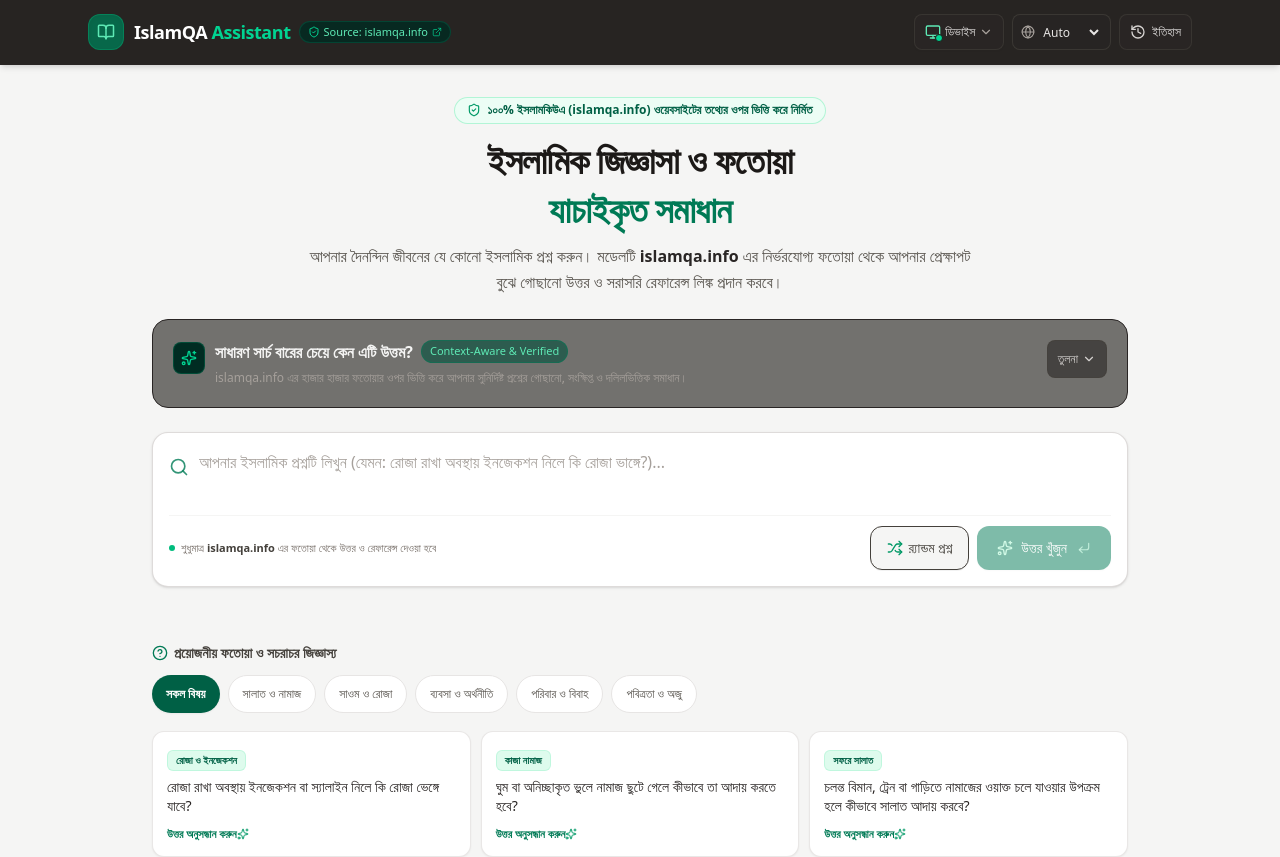
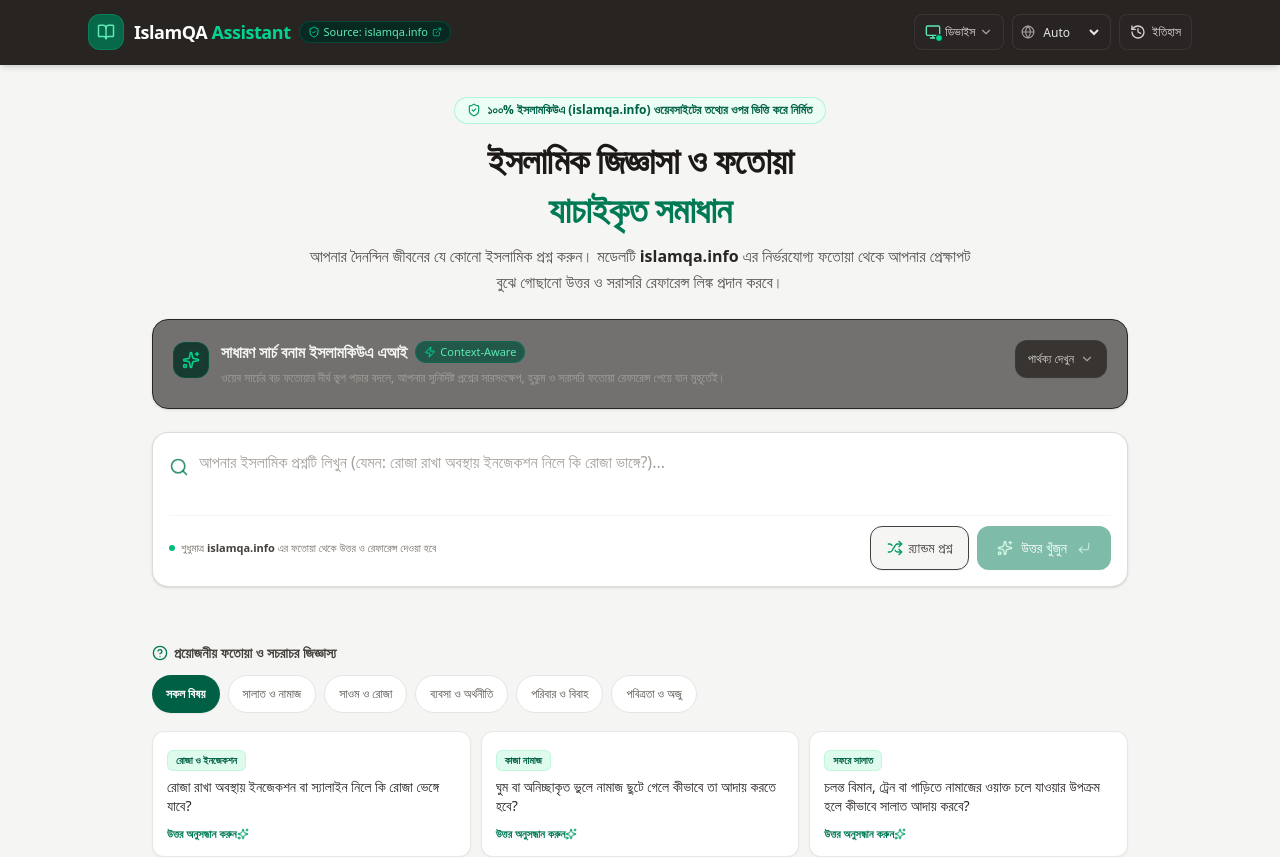
Before and after one commit to imran-shorif/IslamQA_Assistant, a React (Vite) app: page / in a window 1280 px wide. Shown: the top 857 px of the page. Built offline with nearby package versions, Linux system fonts and the light colour scheme.

Commit message:
refactor: implement scroll reveal animations
Introduce `useScrollReveal` hook and `ScrollReveal` component to enhance UI entry transitions. Removed redundant disclaimer from `AnswerCard` to streamline the content layout.

```diff
--- a/src/components/AnswerCard.tsx
+++ b/src/components/AnswerCard.tsx
@@ -10,7 +10,6 @@
   Share2,
   ZoomIn,
   ZoomOut,
-  AlertCircle,
 } from "lucide-react";
 import { QnAResponse } from "../types";
 import { SourceCard } from "./SourceCard";
@@ -243,24 +242,6 @@
             </div>
           )}
         </div>
-
-        {/* Scholarly / AI Disclaimer */}
-        <div className="mt-5 pt-3.5 border-t border-stone-100 dark:border-stone-800 flex items-start gap-2.5 text-xs text-stone-600 dark:text-stone-300 bg-stone-50/80 dark:bg-stone-850/60 p-3 sm:p-3.5 rounded-xl leading-relaxed">
-          <AlertCircle className="w-4 h-4 text-amber-600 dark:text-amber-500 shrink-0 mt-0.5" />
-          <p>
-            <strong className="text-stone-800 dark:text-stone-200 font-semibold">AI Disclaimer:</strong>{" "}
-            This tool is intended for educational and informational purposes only. Its responses are based on content from{" "}
-            <a
-              href="https://islamqa.info"
-              target="_blank"
-              rel="noopener noreferrer"
-              className="text-emerald-700 dark:text-emerald-400 hover:underline font-medium"
-            >
-              IslamQA.info
-            </a>{" "}
-            and should not be treated as a personal fatwa or a substitute for qualified scholarly guidance. For complex or sensitive matters, please consult a qualified Islamic scholar.
-          </p>
-        </div>
       </div>
     </article>
   );
--- a/src/components/ComparisonBanner.tsx
+++ b/src/components/ComparisonBanner.tsx
@@ -1,68 +1,92 @@
 import React, { useState } from "react";
-import { Sparkles, CheckCircle2, XCircle, ChevronDown, ChevronUp } from "lucide-react";
+import { Sparkles, CheckCircle2, XCircle, ChevronDown, ChevronUp, Zap, ShieldCheck } from "lucide-react";
+import { ScrollReveal } from "./ScrollReveal";
 
 export const ComparisonBanner: React.FC = () => {
   const [isExpanded, setIsExpanded] = useState(false);
 
   return (
-    <section className="bg-stone-900/60 border border-stone-800 rounded-2xl p-3.5 sm:p-5 mb-5 sm:mb-6 text-stone-200">
-      <div className="flex items-start justify-between gap-2.5">
-        <div className="flex items-start gap-2.5 min-w-0">
-          <div className="w-8 h-8 rounded-lg bg-emerald-950 border border-emerald-800/60 flex items-center justify-center text-emerald-400 shrink-0 mt-0.5">
-            <Sparkles className="w-4 h-4" />
+    <ScrollReveal animation="fade-up" delay={100} className="mb-5 sm:mb-6">
+      <section className="bg-stone-900/60 dark:bg-stone-900/80 border border-stone-800 dark:border-stone-800/90 rounded-2xl p-3.5 sm:p-5 text-stone-200 shadow-sm backdrop-blur-xs">
+        <div className="flex items-start justify-between gap-3">
+          <div className="flex items-start gap-3 min-w-0">
+            <div className="w-9 h-9 rounded-xl bg-emerald-950/80 border border-emerald-800/60 flex items-center justify-center text-emerald-400 shrink-0 mt-0.5 shadow-inner">
+              <Sparkles className="w-4.5 h-4.5" />
             </div>
             <div className="min-w-0">
-            <h3 className="text-sm sm:text-base font-semibold text-stone-100 flex flex-wrap items-center gap-1.5 sm:gap-2">
-              <span>সাধারণ সার্চ বারের চেয়ে কেন এটি উত্তম?</span>
-              <span className="text-[10px] sm:text-[11px] font-normal px-2 py-0.5 rounded-full bg-emerald-900/60 text-emerald-300 border border-emerald-700/50 shrink-0">
-                Context-Aware & Verified
+              <div className="flex flex-wrap items-center gap-2">
+                <h3 className="text-sm sm:text-base font-semibold text-stone-100">
+                  সাধারণ সার্চ বনাম ইসলামকিউএ এআই
+                </h3>
+                <span className="text-[10px] sm:text-[11px] font-medium px-2 py-0.5 rounded-full bg-emerald-900/70 text-emerald-300 border border-emerald-700/50 flex items-center gap-1">
+                  <Zap className="w-3 h-3 text-emerald-400" />
+                  Context-Aware
                 </span>
-            </h3>
-            <p className="text-xs text-stone-400 mt-1 leading-relaxed">
-              islamqa.info এর হাজার হাজার ফতোয়ার ওপর ভিত্তি করে আপনার সুনির্দিষ্ট প্রশ্নের গোছানো, সংক্ষিপ্ত ও দলিলভিত্তিক সমাধান।
+              </div>
+              <p className="text-xs text-stone-400 mt-1 leading-relaxed max-w-2xl">
+                ওয়েব সার্চের বড় ফতোয়ার দীর্ঘ স্তূপ পড়ার বদলে, আপনার সুনির্দিষ্ট প্রশ্নের সারসংক্ষেপ, হুকুম ও সরাসরি ফতোয়া রেফারেন্স পেয়ে যান মুহূর্তেই।
               </p>
             </div>
           </div>
 
           <button
             onClick={() => setIsExpanded(!isExpanded)}
-          className="min-h-[38px] px-2.5 py-1 text-xs text-stone-300 hover:text-white bg-stone-800/60 hover:bg-stone-800 active:scale-95 rounded-lg border border-stone-700/60 transition-all flex items-center gap-1 shrink-0 cursor-pointer"
+            className="min-h-[38px] px-3 py-1.5 text-xs text-stone-300 hover:text-white bg-stone-800/80 hover:bg-stone-750 active:scale-95 rounded-xl border border-stone-700/60 transition-all flex items-center gap-1.5 shrink-0 cursor-pointer shadow-xs"
             aria-expanded={isExpanded}
           >
-          <span>{isExpanded ? "সংক্ষেপ" : "তুলনা"}</span>
-          {isExpanded ? <ChevronUp className="w-3.5 h-3.5" /> : <ChevronDown className="w-3.5 h-3.5" />}
+            <span>{isExpanded ? "সংক্ষেপ" : "পার্থক্য দেখুন"}</span>
+            {isExpanded ? <ChevronUp className="w-3.5 h-3.5 text-stone-400" /> : <ChevronDown className="w-3.5 h-3.5 text-stone-400" />}
           </button>
         </div>
 
         {isExpanded && (
-        <div className="mt-3.5 pt-3.5 border-t border-stone-800/80 grid grid-cols-1 md:grid-cols-2 gap-3 text-xs">
+          <div className="mt-4 pt-4 border-t border-stone-800/80 grid grid-cols-1 md:grid-cols-2 gap-3 text-xs animate-in fade-in duration-300">
             {/* Default Search limitation */}
-          <div className="bg-stone-950/70 border border-red-950/40 rounded-xl p-3 sm:p-3.5 text-stone-300">
-            <div className="flex items-center gap-2 text-rose-400 font-semibold mb-2">
-              <XCircle className="w-4 h-4 shrink-0" />
-              <span>সাধারণ ওয়েব সার্চ বার (Traditional Search)</span>
+            <div className="bg-stone-950/60 border border-rose-950/50 rounded-xl p-3.5 text-stone-300">
+              <div className="flex items-center gap-2 text-rose-400 font-semibold mb-2.5">
+                <XCircle className="w-4 h-4 shrink-0 text-rose-400" />
+                <span>সাধারণ সার্চ ইঞ্জিন (Traditional Search)</span>
               </div>
-            <ul className="space-y-1.5 text-stone-400 leading-relaxed">
-              <li>• প্রাসঙ্গিক শব্দে সার্চ দিলে কেবল আর্টিকেল ও বড় ফতোয়ার স্তূপ দেখায়।</li>
-              <li>• নিজে থেকে কোনো নির্দিষ্ট সিদ্ধান্ত বা মূল হুকুম গুছিয়ে বলে না।</li>
-              <li>• নিজের বাস্তব পরিস্থিতির সাথে মিলিয়ে উত্তর পেতে দীর্ঘ লেখা পড়তে হয়।</li>
+              <ul className="space-y-2 text-stone-400 leading-relaxed text-[11px] sm:text-xs">
+                <li className="flex items-start gap-1.5">
+                  <span className="text-rose-500 font-bold">•</span>
+                  <span>প্রাসঙ্গিক কীওয়ার্ডে সার্চ দিলে শত শত দীর্ঘ আর্টিকেল ও বড় ফতোয়ার লিঙ্ক এনে দেয়।</span>
+                </li>
+                <li className="flex items-start gap-1.5">
+                  <span className="text-rose-500 font-bold">•</span>
+                  <span>সরাসরি নির্দিষ্ট সিদ্ধান্ত বা 'জায়েজ/না-জায়েজ' হুকুম আলাদা করে চিহ্নিত করে না।</span>
+                </li>
+                <li className="flex items-start gap-1.5">
+                  <span className="text-rose-500 font-bold">•</span>
+                  <span>নিজের বাস্তব পরিস্থিতির সাথে উত্তর মেলাতে ঘণ্টার পর ঘণ্টা দীর্ঘ লেখা খুঁজতে হয়।</span>
+                </li>
               </ul>
             </div>
 
             {/* Our AI model advantages */}
-          <div className="bg-emerald-950/30 border border-emerald-800/40 rounded-xl p-3 sm:p-3.5 text-stone-300">
-            <div className="flex items-center gap-2 text-emerald-400 font-semibold mb-2">
-              <CheckCircle2 className="w-4 h-4 shrink-0" />
+            <div className="bg-emerald-950/30 border border-emerald-800/50 rounded-xl p-3.5 text-stone-300">
+              <div className="flex items-center gap-2 text-emerald-400 font-semibold mb-2.5">
+                <CheckCircle2 className="w-4 h-4 shrink-0 text-emerald-400" />
                 <span>ইসলামকিউএ এআই সহকারী (Synthesized Q&A)</span>
               </div>
-            <ul className="space-y-1.5 text-stone-300 leading-relaxed">
-              <li>• আপনার প্রশ্নের প্রেক্ষাপট ও শর্ত পুঙ্খানুপুঙ্খ বুঝে পয়েন্ট আকারে জবাব দেয়।</li>
-              <li>• <strong className="text-white">একক সোর্স:</strong> সম্পূর্ণভাবে <span className="underline decoration-emerald-500">islamqa.info</span> এর ফতোয়া থেকে তথ্য নেয়; বাইরে থেকে কিছুই বানায় না।</li>
-              <li>• উত্তরের শেষে সরাসরি আসল ফতোয়ার লিঙ্ক ও নম্বর রেফারেন্স হিসেবে যুক্ত থাকে।</li>
+              <ul className="space-y-2 text-stone-300 leading-relaxed text-[11px] sm:text-xs">
+                <li className="flex items-start gap-1.5">
+                  <span className="text-emerald-400 font-bold">✓</span>
+                  <span>আপনার প্রশ্নের প্রেক্ষাপট বুঝে প্রথমেই <strong>মূল হুকুম ও সারসংক্ষেপ</strong> তুলে ধরে।</span>
+                </li>
+                <li className="flex items-start gap-1.5">
+                  <span className="text-emerald-400 font-bold">✓</span>
+                  <span><strong>একক নির্ভরযোগ্য সোর্স:</strong> সম্পূর্ণভাবে <span className="text-emerald-300 font-medium">islamqa.info</span> এর ফতোয়া থেকে তথ্য সংকলন করে।</span>
+                </li>
+                <li className="flex items-start gap-1.5">
+                  <span className="text-emerald-400 font-bold">✓</span>
+                  <span>উত্তরের শেষে প্রতিটি তথ্যের পক্ষে আসল ফতোয়ার লাইভ লিঙ্ক ও নম্বর যুক্ত থাকে।</span>
+                </li>
               </ul>
             </div>
           </div>
         )}
       </section>
+    </ScrollReveal>
   );
 };
--- /dev/null
+++ b/src/components/ScrollReveal.tsx
@@ -0,0 +1,63 @@
+import React, { ReactNode } from "react";
+import { useScrollReveal } from "../hooks/useScrollReveal";
+
+interface ScrollRevealProps {
+  children: ReactNode;
+  animation?: "fade-up" | "fade-down" | "fade-left" | "fade-right" | "fade-in" | "scale-up";
+  delay?: number;
+  duration?: number;
+  className?: string;
+  as?: keyof JSX.IntrinsicElements;
+  threshold?: number;
+}
+
+export const ScrollReveal: React.FC<ScrollRevealProps> = ({
+  children,
+  animation = "fade-up",
+  delay = 0,
+  duration = 650,
+  className = "",
+  as: Component = "div",
+  threshold = 0.08,
+}) => {
+  const { elementRef, isVisible } = useScrollReveal({ threshold, triggerOnce: true });
+
+  const getAnimationStyles = () => {
+    if (isVisible) {
+      return "opacity-100 translate-x-0 translate-y-0 scale-100";
+    }
+
+    switch (animation) {
+      case "fade-up":
+        return "opacity-0 translate-y-6 sm:translate-y-8";
+      case "fade-down":
+        return "opacity-0 -translate-y-6 sm:-translate-y-8";
+      case "fade-left":
+        return "opacity-0 -translate-x-6 sm:-translate-x-8";
+      case "fade-right":
+        return "opacity-0 translate-x-6 sm:translate-x-8";
+      case "scale-up":
+        return "opacity-0 scale-95";
+      case "fade-in":
+      default:
+        return "opacity-0";
+    }
+  };
+
+  const style: React.CSSProperties = {
+    transitionDuration: `${duration}ms`,
+    transitionDelay: `${delay}ms`,
+    transitionTimingFunction: "cubic-bezier(0.16, 1, 0.3, 1)", // Smooth spring-like ease-out
+  };
+
+  return (
+    // @ts-ignore
+    <Component
+      ref={elementRef as any}
+      style={style}
+      className={`transition-all will-change-transform ${getAnimationStyles()} ${className}`}
+    >
+      {children}
+    </Component>
+  );
+};
--- /dev/null
+++ b/src/hooks/useScrollReveal.ts
@@ -0,0 +1,57 @@
+import { useEffect, useRef, useState } from "react";
+
+interface ScrollRevealOptions {
+  threshold?: number;
+  rootMargin?: string;
+  triggerOnce?: boolean;
+}
+
+export function useScrollReveal(options: ScrollRevealOptions = {}) {
+  const { threshold = 0.12, rootMargin = "0px 0px -40px 0px", triggerOnce = true } = options;
+  const [isVisible, setIsVisible] = useState(false);
+  const elementRef = useRef<HTMLElement | null>(null);
+
+  useEffect(() => {
+    // If IntersectionObserver is not available or reduced-motion is active
+    if (typeof window === "undefined" || !("IntersectionObserver" in window)) {
+      setIsVisible(true);
+      return;
+    }
+
+    const prefersReducedMotion = window.matchMedia("(prefers-reduced-motion: reduce)").matches;
+    if (prefersReducedMotion) {
+      setIsVisible(true);
+      return;
+    }
+
+    const currentElem = elementRef.current;
+    if (!currentElem) return;
+
+    const observer = new IntersectionObserver(
+      ([entry]) => {
+        if (entry.isIntersecting) {
+          setIsVisible(true);
+          if (triggerOnce) {
+            observer.unobserve(entry.target);
+          }
+        } else if (!triggerOnce) {
+          setIsVisible(false);
+        }
+      },
+      {
+        threshold,
+        rootMargin,
+      }
+    );
+
+    observer.observe(currentElem);
+
+    return () => {
+      if (currentElem) {
+        observer.unobserve(currentElem);
+      }
+    };
+  }, [threshold, rootMargin, triggerOnce]);
+
+  return { elementRef, isVisible };
+}
```
Lines whose indentation alone changed are shown as unchanged.
